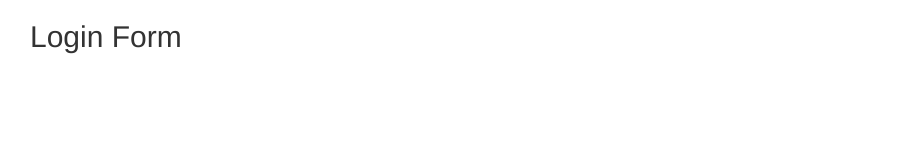
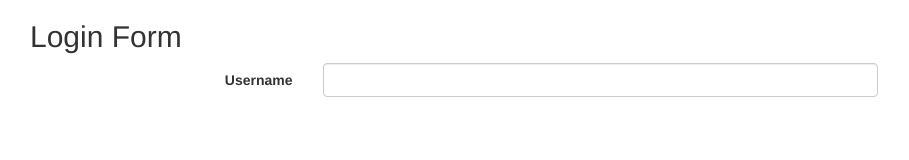
Before and after one commit to technoparasite/CRUD, a plain HTML site: page index.html in a window 1280 px wide. Shown: the whole page, without its empty margins (40-949 px from the left). Drawn offline with nearby package versions, Linux system fonts and the light colour scheme.

Commit message:
Login Form

```diff
--- a/index.html
+++ b/index.html
@@ -13,6 +13,14 @@
 <body>
     <div class="container">
         <h2>Login Form</h2>
+        <form class="form-horizontal" method="POST" action="#">
+             <div class="form-group row">
+                 <label for="username" class="control-label col-sm-3">Username</label>
+                 <div class="col-sm-6">
+                     <input type='text' name="u_name" class='form-control'/>
+                 </div>
+             </div>
+        </form>
     </div>
 </body>
 <!--Script Files-->
```
